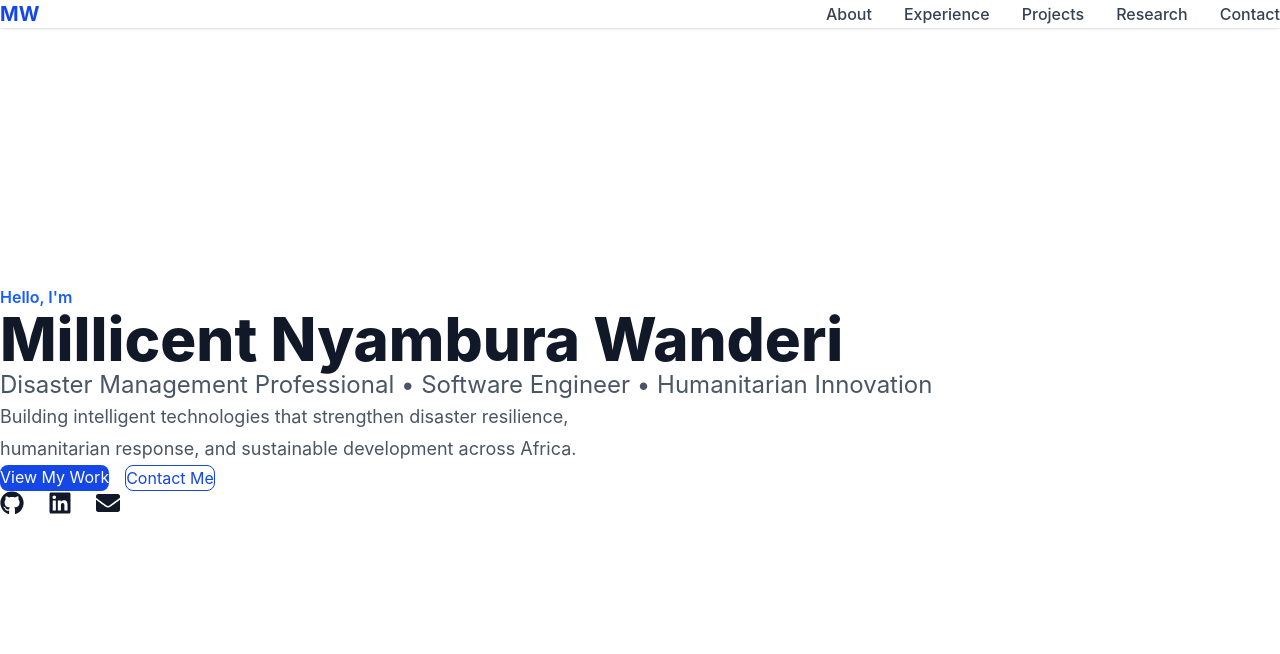
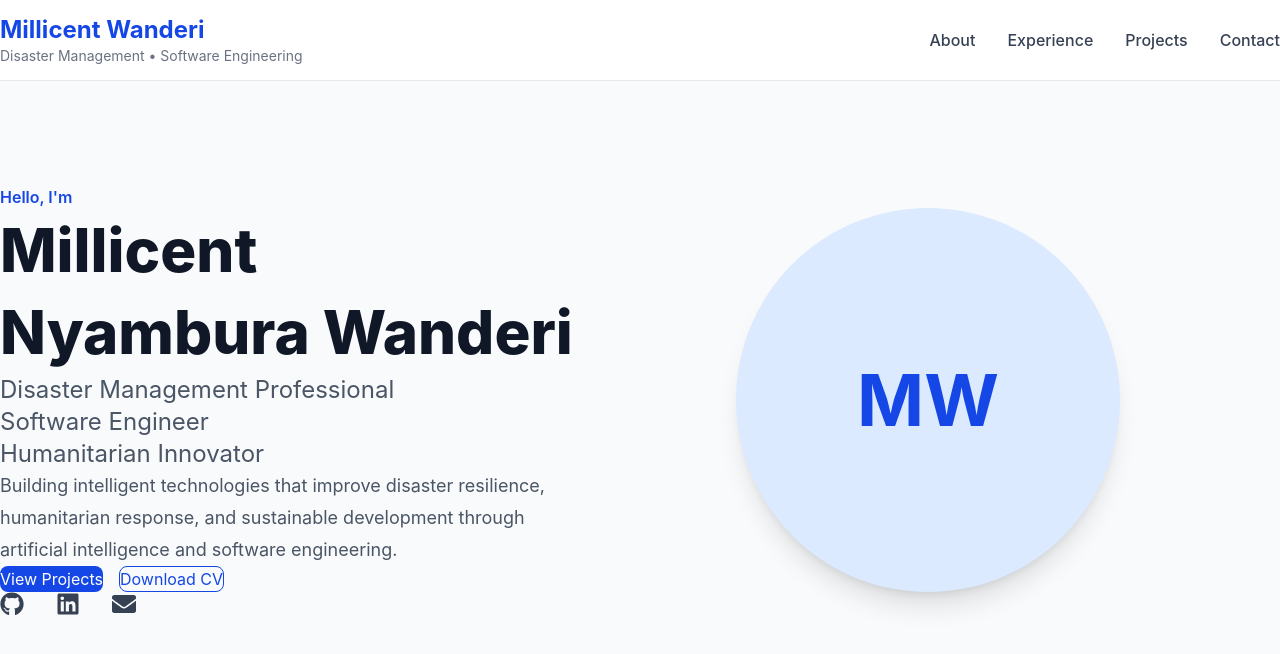
Before and after one commit to millywanderi/millicent-portfolio, a React (Vite) app: page / in a window 1280 px wide. Shown: the top 654 px of the page. Built offline with nearby package versions, Linux system fonts and the light colour scheme.

Commit message:
modified the project layout

```diff
--- a/src/App.tsx
+++ b/src/App.tsx
@@ -1,12 +1,11 @@
-import Navbar from "./components/layout/Navbar";
+import Layout from "./components/layout/Layout";
 import Hero from "./components/sections/Hero";
 
 function App() {
   return (
-    <>
-      <Navbar />
+    <Layout>
       <Hero />
-    </>
+    </Layout>
   );
 }
 
--- a/src/components/layout/Layout.tsx
+++ b/src/components/layout/Layout.tsx
@@ -9,7 +9,7 @@ const Layout = ({ children }: LayoutProps) => {
   return (
     <>
       <Navbar />
-      <main className="pt-20">{children}</main>
+      <main className="pt-24">{children}</main>
     </>
   );
 };
--- a/src/components/layout/Navbar.tsx
+++ b/src/components/layout/Navbar.tsx
@@ -1,19 +1,45 @@
 const Navbar = () => {
   return (
-    <header className="fixed top-0 left-0 w-full bg-white shadow-sm z-50">
-      <nav className="max-w-7xl mx-auto flex items-center justify-between px-6 py-4">
-        <h1 className="text-xl font-bold text-blue-700">
-          MW
-        </h1>
+    <header className="fixed top-0 left-0 w-full bg-white border-b border-gray-200 z-50">
+      <div className="max-w-7xl mx-auto px-6 h-20 flex items-center justify-between">
+        <div>
+          <h1 className="text-2xl font-bold text-blue-700">
+            Millicent Wanderi
+          </h1>
 
-        <ul className="hidden md:flex gap-8 text-gray-700 font-medium">
-          <li><a href="#about" className="hover:text-blue-600">About</a></li>
-          <li><a href="#experience" className="hover:text-blue-600">Experience</a></li>
-          <li><a href="#projects" className="hover:text-blue-600">Projects</a></li>
-          <li><a href="#research" className="hover:text-blue-600">Research</a></li>
-          <li><a href="#contact" className="hover:text-blue-600">Contact</a></li>
-        </ul>
-      </nav>
+          <p className="text-sm text-gray-500">
+            Disaster Management • Software Engineering
+          </p>
+        </div>
+
+        <nav>
+          <ul className="hidden md:flex gap-8 text-gray-700 font-medium">
+            <li>
+              <a href="#about" className="hover:text-blue-700">
+                About
+              </a>
+            </li>
+
+            <li>
+              <a href="#experience" className="hover:text-blue-700">
+                Experience
+              </a>
+            </li>
+
+            <li>
+              <a href="#projects" className="hover:text-blue-700">
+                Projects
+              </a>
+            </li>
+
+            <li>
+              <a href="#contact" className="hover:text-blue-700">
+                Contact
+              </a>
+            </li>
+          </ul>
+        </nav>
+      </div>
     </header>
   );
 };
--- a/src/components/sections/Hero.tsx
+++ b/src/components/sections/Hero.tsx
@@ -2,46 +2,61 @@ import { FaGithub, FaLinkedin, FaEnvelope } from "react-icons/fa";
 
 const Hero = () => {
   return (
-    <section className="min-h-screen flex items-center">
-      <div className="max-w-7xl mx-auto px-6">
+    <section className="min-h-screen flex items-center py-28 bg-gray-50">
+      <div className="max-w-7xl mx-auto px-6 grid lg:grid-cols-2 gap-16 items-center">
 
-        <p className="text-blue-600 font-semibold mb-4">
-          Hello, I'm
-        </p>
+        <div>
 
-        <h1 className="text-6xl font-extrabold mb-6">
-          Millicent Nyambura Wanderi
-        </h1>
+          <p className="text-blue-700 font-semibold mb-6">
+            Hello, I'm
+          </p>
 
-        <h2 className="text-2xl text-gray-600 mb-6">
-          Disaster Management Professional • Software Engineer • Humanitarian Innovation
-        </h2>
+          <h1 className="text-5xl md:text-6xl font-extrabold text-gray-900 leading-snug">
+            Millicent
+            <br />
+            Nyambura Wanderi
+          </h1>
 
-        <p className="text-lg text-gray-600 max-w-2xl leading-8 mb-10">
-          Building intelligent technologies that strengthen disaster resilience,
-          humanitarian response, and sustainable development across Africa.
-        </p>
+          <h2 className="text-2xl text-gray-600 mt-6">
+            Disaster Management Professional
+            <br />
+            Software Engineer
+            <br />
+            Humanitarian Innovator
+          </h2>
 
-        <div className="flex gap-4 mb-8">
-          <a
-            href="#projects"
-            className="bg-blue-700 text-white px-6 py-3 rounded-lg hover:bg-blue-800"
-          >
-            View My Work
-          </a>
+          <p className="mt-8 text-lg leading-8 text-gray-600 max-w-xl">
+            Building intelligent technologies that improve disaster resilience,
+            humanitarian response, and sustainable development through
+            artificial intelligence and software engineering.
+          </p>
 
-          <a
-            href="#contact"
-            className="border border-blue-700 text-blue-700 px-6 py-3 rounded-lg hover:bg-blue-700 hover:text-white"
-          >
-            Contact Me
-          </a>
+          <div className="flex flex-col sm:flex-row gap-4 mt-12">
+
+            <button className="bg-blue-700 text-white px-8 py-3 rounded-lg hover:bg-blue-800">
+              View Projects
+            </button>
+
+            <button className="border border-blue-700 text-blue-700 px-8 py-3 rounded-lg hover:bg-blue-700 hover:text-white">
+              Download CV
+            </button>
+
+          </div>
+
+          <div className="flex gap-8 text-2xl mt-14 text-gray-700">
+            <FaGithub className="cursor-pointer hover:text-blue-700" />
+            <FaLinkedin className="cursor-pointer hover:text-blue-700" />
+            <FaEnvelope className="cursor-pointer hover:text-blue-700" />
+          </div>
+
         </div>
 
-        <div className="flex gap-6 text-2xl">
-          <FaGithub />
-          <FaLinkedin />
-          <FaEnvelope />
+        <div className="flex justify-center">
+
+          <div className="w-96 h-96 rounded-full bg-blue-100 flex items-center justify-center text-7xl font-bold text-blue-700 shadow-xl">
+            MW
+          </div>
+
         </div>
 
       </div>
```
